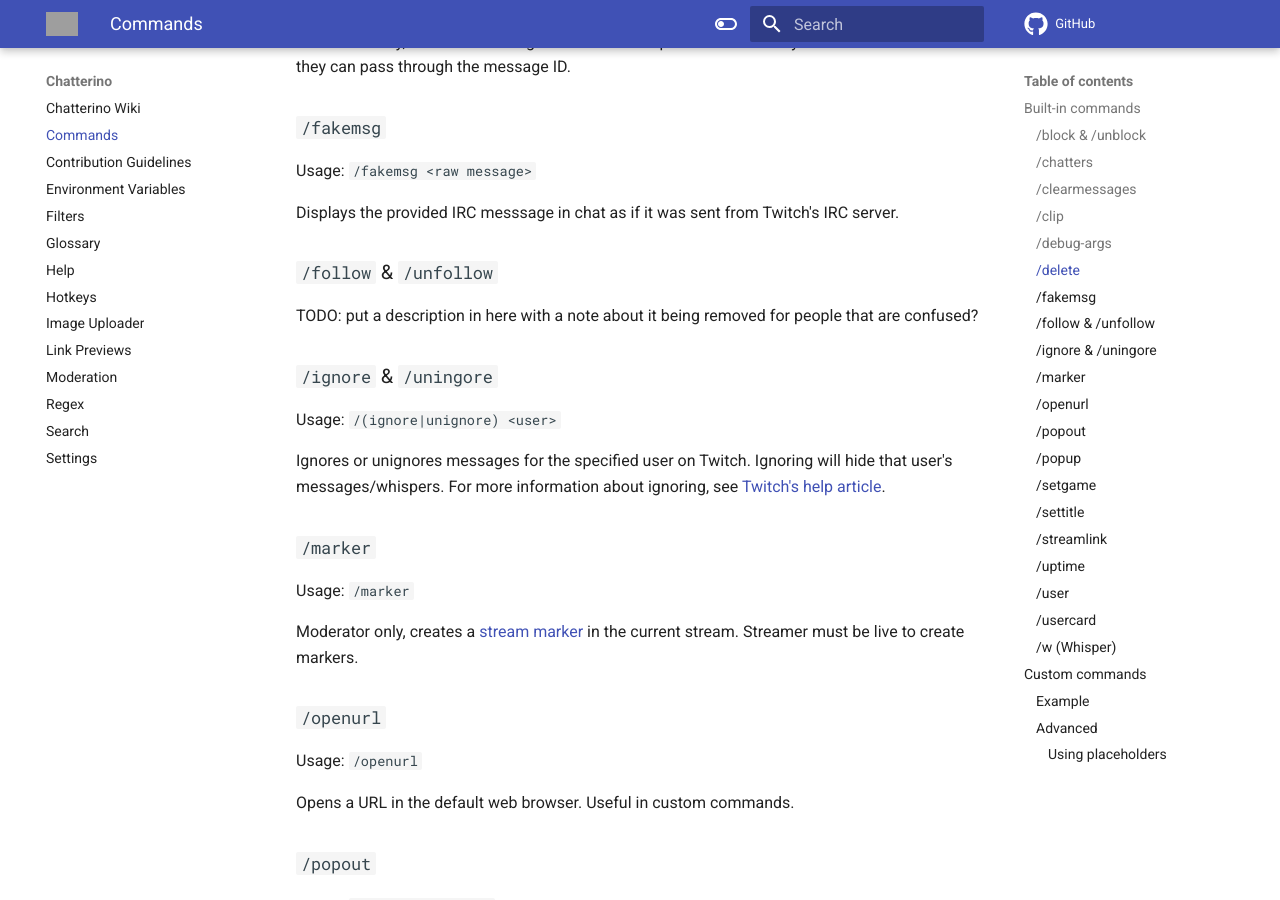
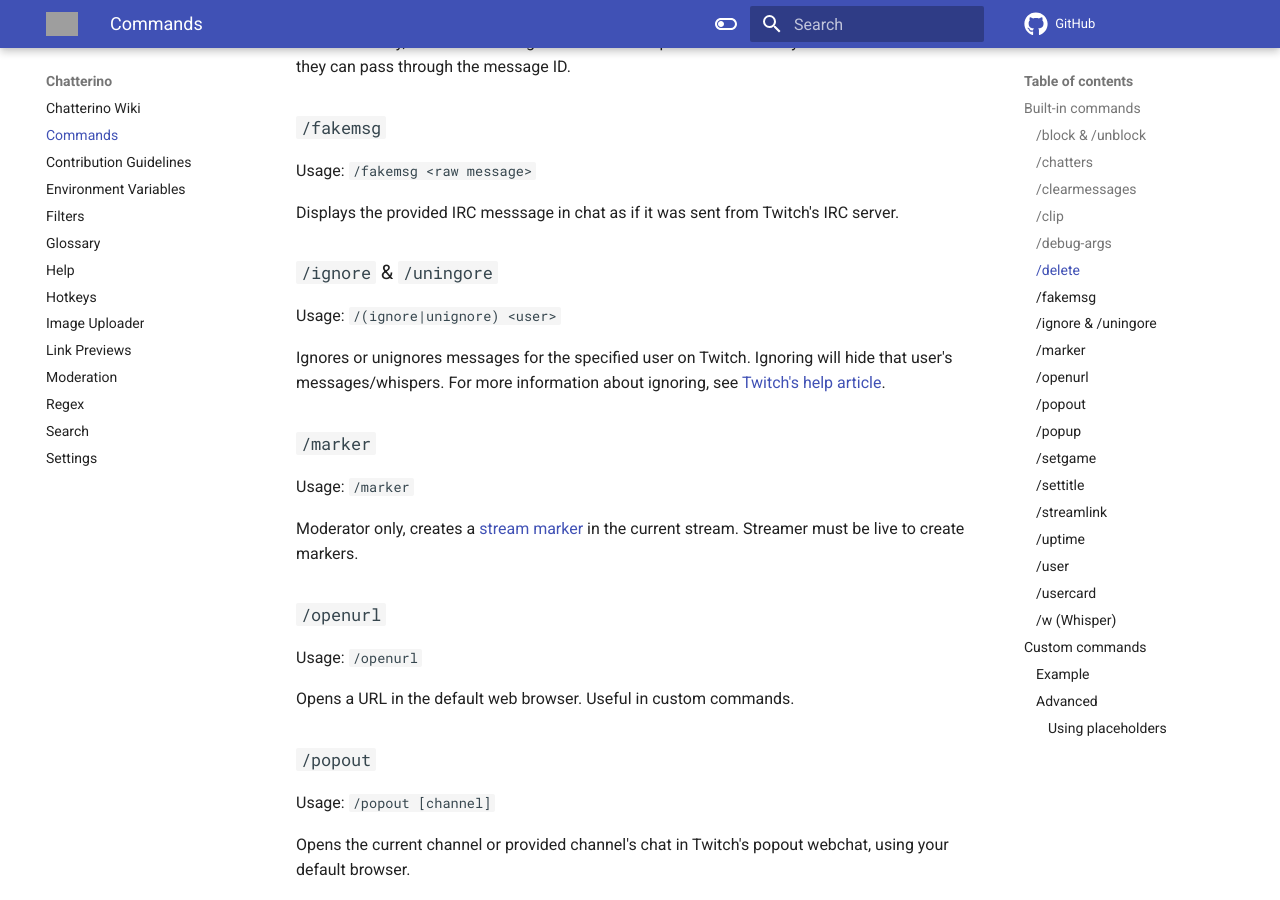
Before and after one commit to Chatterino/wiki, an MkDocs documentation site: the page built from docs/Commands.md, in a window 1280 px wide and 900 px high, scrolled down 1292 px. Built offline with MkDocs 1.6.1 and Material for MkDocs 9.7.7, drawn with Linux system fonts in a browser that asks for light colours; comment, search, counter and statistics services are not loaded; grey boxes are pictures that could not be loaded.

Commit message:
chore(commands): remove follow commands from list

```diff
--- a/docs/Commands.md
+++ b/docs/Commands.md
@@ -47,10 +47,6 @@
 Usage: `/fakemsg <raw message>`
 
 Displays the provided IRC messsage in chat as if it was sent from Twitch's IRC server.
-
-### `/follow` & `/unfollow`
-
-TODO: put a description in here with a note about it being removed for people that are confused?
 
 ### `/ignore` & `/uningore`
 
```
